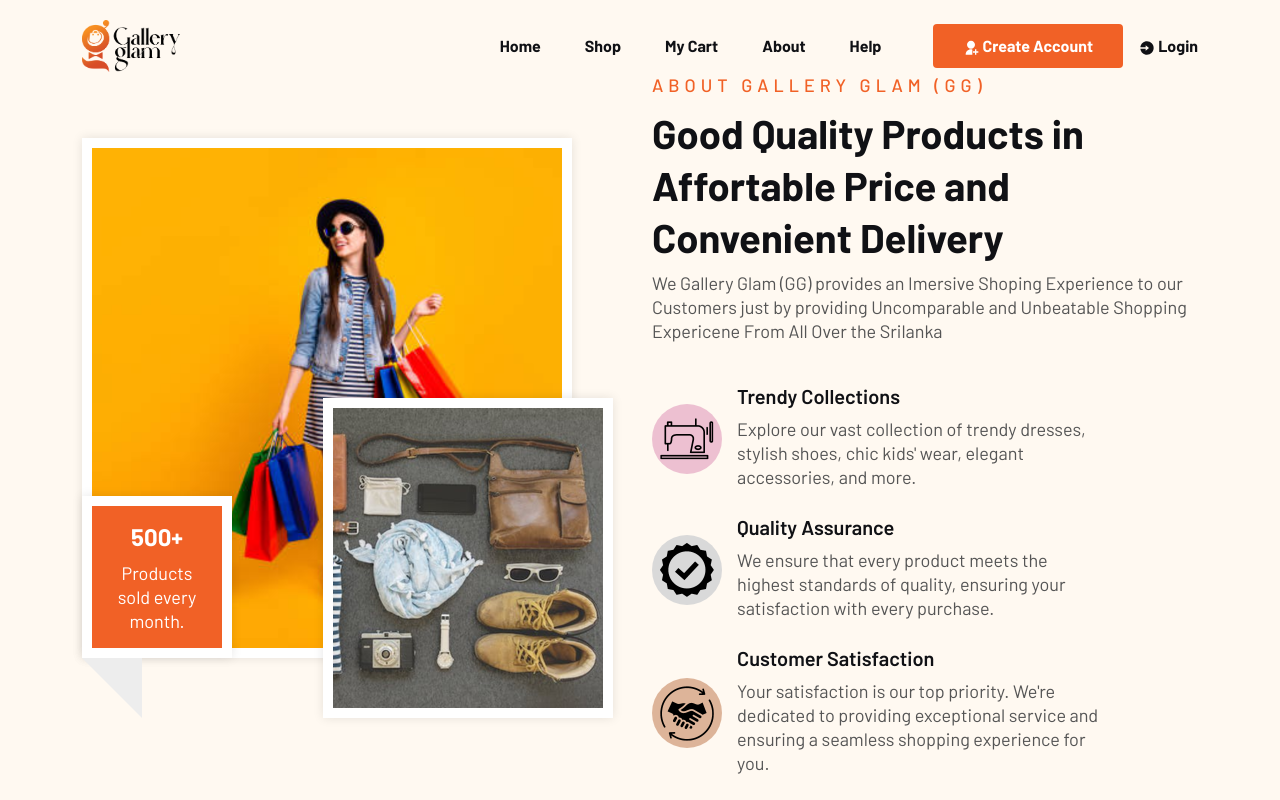
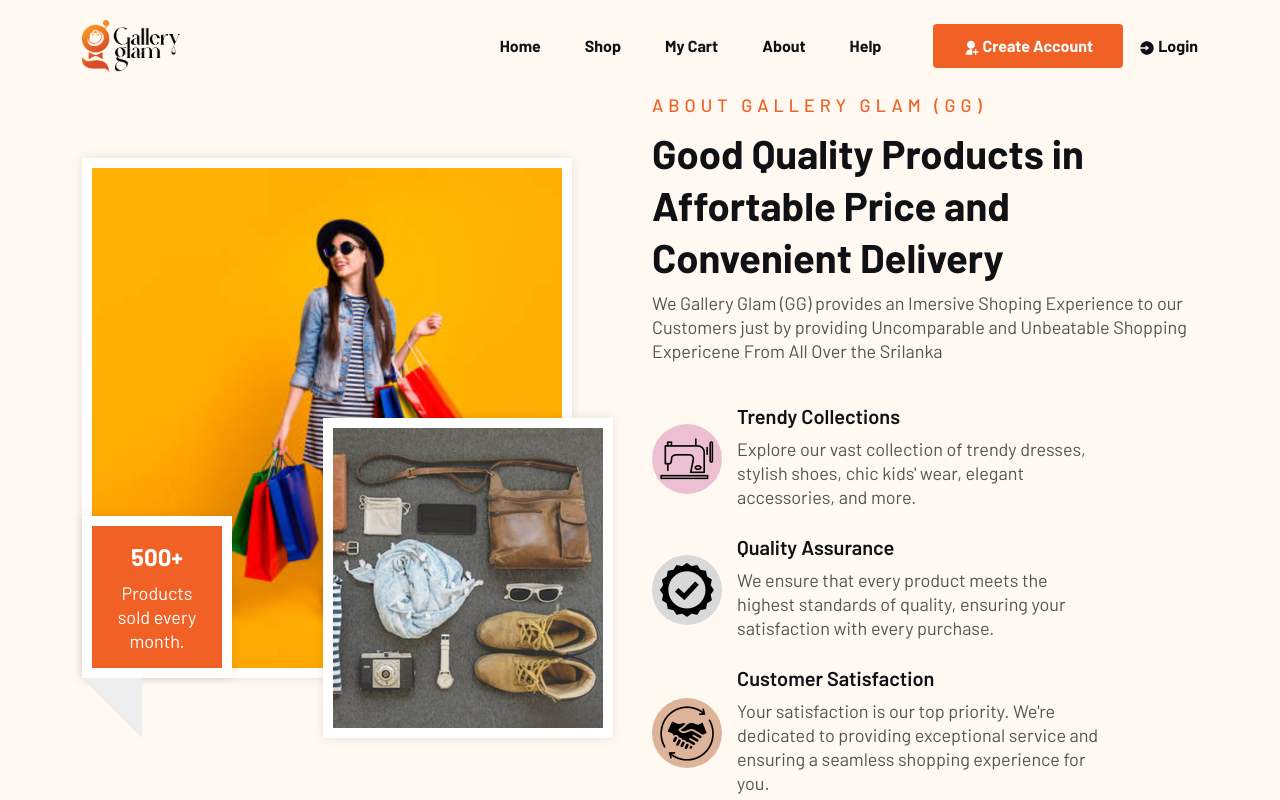
Before and after one commit to AhamedAadhil/TheFashionStore_MERN_VITE, a React (Vite) app in the folder client/: page /about in a window 1280 px wide. Shown: the top 800 px of the page. Built offline with nearby package versions, Linux system fonts and the light colour scheme; no server answers.

Commit message:
change padding top to 100px for about and help page
Signed-off-by: Ahamed Aathil <ahamedaathil.5@gmail.com>

```diff
--- a/client/src/pages/About/About.jsx
+++ b/client/src/pages/About/About.jsx
@@ -39,7 +39,7 @@
       {/* <PageHeader currentPage={"About"} title={"About Gallery Glam"} /> */}
       <div
         className="about-section style-3 padding-tb section-bg"
-        style={{ paddingTop: "80px" }}
+        style={{ paddingTop: "100px" }}
       >
         <div className="container">
           <div className="row justify-content-center row-cols-xl-2 row-cols-1 align-items-center">
--- a/client/src/pages/Help/Help.jsx
+++ b/client/src/pages/Help/Help.jsx
@@ -105,7 +105,7 @@
       {/* <PageHeader title={"Get In Touch With Us"} currentPage={"Contact Us"} /> */}
       <div
         className="map-address-section padding-tb section-bg"
-        style={{ paddingTop: "80px" }}
+        style={{ paddingTop: "100px" }}
       >
         <div className="container">
           <div className="section-header text-center">
```
